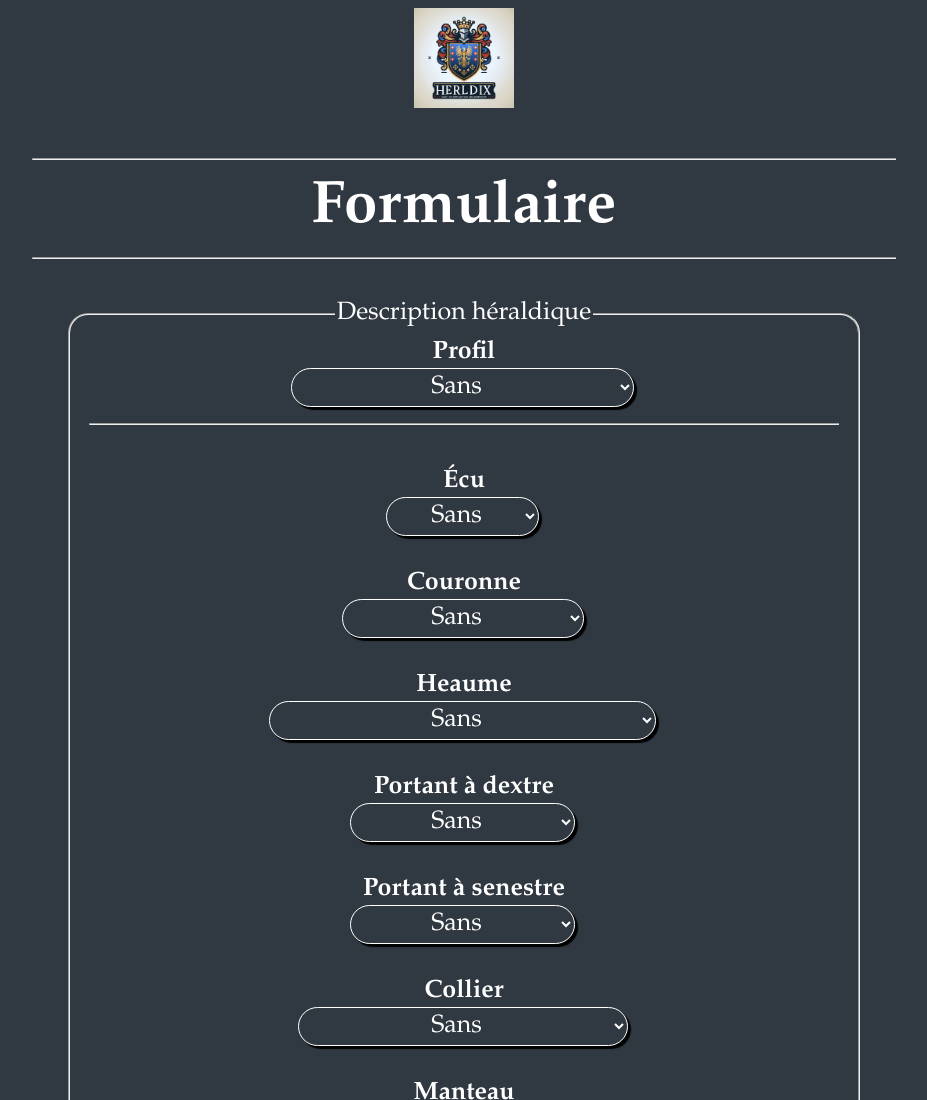
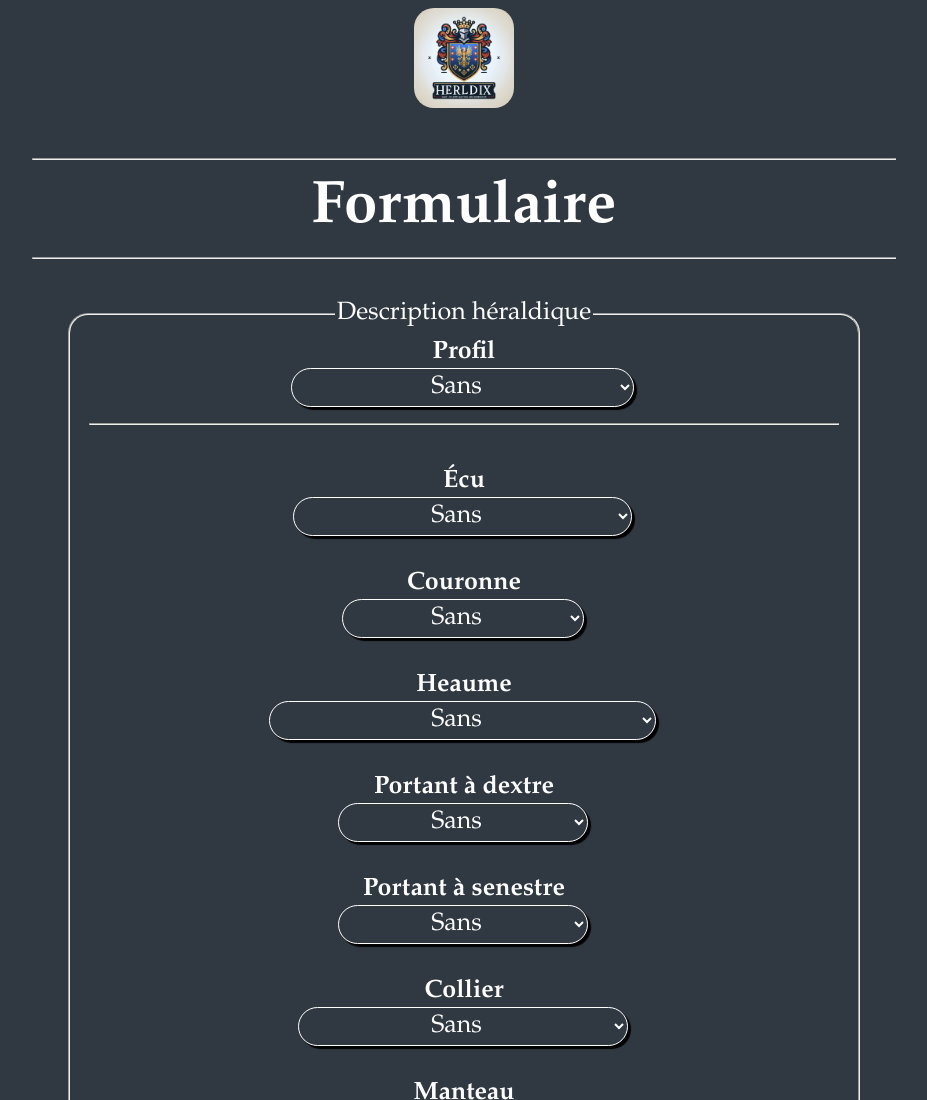
Before and after one commit to le-cavalier-riant/Heraldix, a plain HTML site: page Formulaire/Formulaire.html in a window 1280 px wide. Shown: the top 1100 px of the page, without its empty margins (176-1103 px from the left). Drawn offline with Linux system fonts and the light colour scheme.

Commit message:
fini fusion + ajouts

```diff
--- a/Armoiries/Liens.js
+++ b/Armoiries/Liens.js
@@ -7,24 +7,75 @@
 wikipédia = "https://upload.wikimedia.org/wikipedia/commons/";
 
 écus = {
-	"Chavagnac": [
-		"Écus/Chavagnac.png",
-	],
+	"Royaume de France": {
 		"France": [
 			"Écus/France.png",
 			wikipédia + "1/13/Blason_France_moderne.svg",
 			wikipédia + "7/78/Proposed_Blason_for_Île-de-France.svg",
 			wikipédia + "9/95/Blason_pays_fr_France_ancien.svg",
 		],
-	"España": [
-		wikipédia + "c/c7/Arms_of_Spain_(1977-1981).svg",
-	],
-	"England" :[
-		wikipédia + "1/1c/England_Arms_1405.svg",
+		"Chavagnac": [
+			"Écus/Chavagnac.png",
+			"https://data.man8rove.com/images/arms/full/1jo8ll90a-1.png",
+			"http://dechav.free.fr/png/Chavagnac_de_Champagne.png",
+			wikipédia + "d/d3/Blason_famille_Chavagnac_moderne.svg",
+			wikipédia + "d/d6/Blason_famille_fr_de_Chavagnac.svg",
+			wikipédia + "f/fb/Blason_famille_fr_de_Chavagnac_1.svg",
+			wikipédia + "0/06/Blason_famille_fr_de_Chavagnac_2.svg",
+
 		],
 		"Breizh": [
 			wikipédia + "d/d8/Armoiries_Bretagne_-_Arms_of_Brittany.svg",
 		],
+	},
+	"Empire français": {
+		"Bonaparte": [
+			wikipédia + "6/6e/Arms_of_the_French_Empire.svg",
+		],
+	},
+	"United Kingdom": {
+		"Kingdom": [
+			wikipédia + "2/2b/Arms_of_the_United_Kingdom.svg",
+		],
+		"England": [
+			wikipédia + "1/1c/England_Arms_1405.svg",
+			wikipédia + "f/f7/Royal_arms_of_England.svg",
+			wikipédia + "2/28/England_COA.svg",
+		],
+		"Alba": [
+			wikipédia + "b/bd/Royal_Arms_of_the_Kingdom_of_Scotland.svg",
+		],
+	},
+	"Reino de España": {
+		"España": [
+			wikipédia + "c/c7/Arms_of_Spain_(1977-1981).svg",
+		],
+	},
+	"Heiliges Römisches Reich": {
+		"Heiliges Römisches Reich" : [
+			wikipédia + "4/43/Arms_of_the_Holy_Roman_Emperor_(c.1433-c.1450).svg",
+		],
+	},
+	"Status Civitatis Vaticanӕ": {
+		"Civitas Vaticana": [
+			wikipédia + "3/3a/Coat_of_arms_of_Vatican_City_(2023–present).svg"
+		],
+	},
+	"Reino de Portugal": {
+		"Portugal": [
+			wikipédia + "6/6a/Royal_Arms_of_Portugal.svg",
+		],
+	},
+	"Groussherzogtum Lëtzebuerg": {
+		"Lëtzebuerg": [
+			wikipédia + "0/05/Arms_of_Luxembourg.svg",
+		],
+	},
+	"Konungariket Sverige": {
+		"Sverige": [
+			wikipédia + "a/a1/Shield_of_arms_of_Sweden.svg",
+		],
+	},
 }
 
 couronnes = {
@@ -80,6 +131,7 @@ couronnes = {
 			wikipédia + "e/e5/French_heraldic_crowns_-_Vidame.svg",
 		],
 		"Baron et pair": [
+			wikipédia + "archive/7/76/20100401071907!French_heraldic_crowns_-_baron_et_pair.svg",
 			wikipédia + "7/76/French_heraldic_crowns_-_baron_et_pair.svg",
 		],
 		"Baron": [
@@ -198,6 +250,7 @@ heaumes = {
 }
 
 portants = {
+	"**": {
 		"Ange": [
 			"Portants/Ange.png",
 			wikipédia + "f/ff/Angelic_Supporter_(Heraldry).svg",
@@ -249,10 +302,11 @@ portants = {
 		"Licorne": [
 			wikipédia + "9/96/Unicorn_Supporter_(Heraldry).svg",
 		],
+	},
 }
 
 colliers = {
-	"Autres": {
+	"**": {
 		"Corde": [
 			wikipédia + "1/1e/Heraldic_cord.svg",
 		],
@@ -293,7 +347,7 @@ manteaux = {
 }
 
 cimiers = {
-	"": {
+	"**": {
 		"Bassinet" : [
 			wikipédia + "a/aa/Bassinet.SVG",
 		],
@@ -301,13 +355,15 @@ cimiers = {
 }
 
 /*
-	%C3%8E	Î
-	%C3%A7	ç
-	%C3%A9	é
-	%C3%B1	ñ
-	%28	(
-	%29	)
-	%60	`
+	%21			!
+	%28			(
+	%29			)
+	%60			`
+	%C3%8E		Î
+	%C3%A7		ç
+	%C3%A9		é
+	%C3%B1		ñ
+	%E2%80%93	–
 */
 
 // ================================================================================================================= //
--- a/Formulaire/Formulaire.js
+++ b/Formulaire/Formulaire.js
@@ -4,20 +4,38 @@
 //                                                                                                                   //
 // ================================================================================================================= //
 
+codePays = {
+	"**": "**",
+	"RF": "Royaume de France",
+	"EF": "Empire français",
+	"VF": "Villes françaises",
+	"RE": "Reino de España",
+	"UK": "United Kingdom",
+	"HR": "Heiliges Römisches Reich",
+	"RP": "Reino de Portugal",
+	"GL": "Groussherzogtum Lëtzebuerg",
+	"KS": "Konungariket Sverige",
+	"SC": "Status Civitatis Vaticanӕ",
+}
+
 function accorder() {
 	document.getElementById("select-profil").addEventListener(
 		"change",
 		function() {
 			profil = this.value;
-			valeurs = profils[codePays[profils.split(" ")[0]]][profil.slice(3)] || profils["Sans"];
-			for ([nom, valeur] of Object.entries(valeurs)) {
-				document.getElementsByName(nom)[0].value = valeur;
+			valeurs = profils[codePays[profil.split(" ")[0]]][profil.slice(3)];
+			for (nom of Object.keys(valeurs)) {
+				// if (valeurs[nom][0] == "**") {
+				// 	document.getElementsByName(nom)[0].value = valeurs[nom][1];
+				// } else {
+					document.getElementsByName(nom)[0].value = valeurs[nom][0] + " " + valeurs[nom][1];
+				// }
 			}
 		}
 	);
 }
 
-function collier2() {
+/* function collier2() {
 	document.getElementsByName("collier")[0].addEventListener(
 		"change",
 		function() {
@@ -29,7 +47,7 @@ function collier2() {
 			}
 		}
 	);
-}
+} */
 
 function remplir() {
 	listes = [profils, écus, couronnes, heaumes, portants, portants, colliers, manteaux];
@@ -43,34 +61,28 @@ function remplir() {
 		optionSans.value = "";
 		selectProfil.appendChild(optionSans);
 		listePays = {
-			"Royaume de France": "RF ",
+			"**": "**",
+			"Royaume de France": "RF",
 			"Empire français": "EF",
-			"Villes français": "VF",
-			"Reino de España": "RE ",
-			"United Kingdom": "UK ",
+			"Villes françaises": "VF",
+			"Reino de España": "RE",
+			"United Kingdom": "UK",
+			"Heiliges Römisches Reich": "HR",
+			"Reino de Portugal": "RP",
+			"Groussherzogtum Lëtzebuerg": "GL",
+			"Konungariket Sverige": "KS",
+			"Status Civitatis Vaticanӕ": "SC",
 		}
-		code = "";
-		if (liste == écus || liste == portants) {
-			for (champ of Object.keys(liste)) {
-				option = document.createElement("option");
-				option.textContent = champ;
-				option.value = code + champ;
-				selectProfil.appendChild(option);
-			}
-		}
-		else {
 		for (pays of Object.keys(liste)) {
-				code = listePays[pays];
 			optgroup = document.createElement("optgroup");
 			optgroup.label = pays;
 			for (champ of Object.keys(liste[pays])) {
 				option = document.createElement("option");
 				option.textContent = champ;
-					option.value = code + champ;
+				option.value = listePays[pays] + " " + champ;
 				optgroup.appendChild(option);
 			}
 			selectProfil.appendChild(optgroup);
-			}
 		}
 		index ++;
 	}
--- a/Formulaire/Profils.js
+++ b/Formulaire/Profils.js
@@ -5,311 +5,305 @@
 // ================================================================================================================= //
 
 profils = {
-	"Autres": {
-		"Sans": {
-			"collier": "Sans",
-			"couronne": "",
-			"cri": "",
-			"devise": "",
-			"écu": "Sans",
-			"heaume": "Sans",
-			"manteau": "Sans",
-			"portant-dextre": "Sans",
-			"portant-senestre": "Sans"
-		},
-	},
 	"Royaume de France": {
 		"Roi": {
-			"collier": "Ordre de Saint-Michel",
-			"couronne": "Roi",
-			"cri": "Montjoie ! Saint Denis !",
-			"devise": "Lilia non laborant neque nent",
-			"écu": "France",
-			"heaume": "Roi",
-			"manteau": "France",
-			"portant-dextre": "Ange",
-			"portant-senestre": "Ange"
+			"collier": ["RF", "Ordre de Saint-Michel"],
+			"couronne": ["RF", "Roi"],
+			"cri": ["**", "Montjoie ! Saint Denis !"],
+			"devise": ["**", "Lilia non laborant neque nent"],
+			"écu": ["RF", "France"],
+			"heaume": ["RF", "Roi"],
+			"manteau": ["RF", "France"],
+			"portant-dextre": ["**", "Ange"],
+			"portant-senestre": ["**", "Ange"],
 		},
 		"Dauphin": {
-			"collier": "Sans",
-			"couronne": "Dauphin",
-			"cri": "Montjoie ! Saint Denis !",
-			"devise": "Lilia non laborant neque nent",
-			"écu": "France",
-			"heaume": "Roi",
-			"manteau": "France",
-			"portant-dextre": "Ange",
-			"portant-senestre": "Ange"
+			"collier": ["**", ""],
+			"couronne": ["RF", "Dauphin"],
+			"cri": ["**", "Montjoie ! Saint Denis !"],
+			"devise": ["**", "Lilia non laborant neque nent"],
+			"écu": ["RF", "France"],
+			"heaume": ["RF", "Roi"],
+			"manteau": ["RF", "France"],
+			"portant-dextre": ["**", "Ange"],
+			"portant-senestre": ["**", "Ange"],
 		},
 		"Fils": {
-			"collier": "Sans",
-			"couronne": "Fils",
-			"cri": "Montjoie ! Saint Denis !",
-			"devise": "Lilia non laborant neque nent",
-			"écu": "France",
-			"heaume": "Roi",
-			"manteau": "France",
-			"portant-dextre": "Ange",
-			"portant-senestre": "Ange"
+			"collier": ["**", ""],
+			"couronne": ["RF", "Fils"],
+			"cri": ["**", "Montjoie ! Saint Denis !"],
+			"devise": ["**", "Lilia non laborant neque nent"],
+			"écu": ["RF", "France"],
+			"heaume": ["RF", "Roi"],
+			"manteau": ["RF", "France"],
+			"portant-dextre": ["**", "Ange"],
+			"portant-senestre": ["**", "Ange"],
 		},
 		"Petit-fils": {
-			"collier": "Sans",
-			"couronne": "Petit-fils",
-			"cri": "Montjoie ! Saint Denis !",
-			"devise": "Lilia non laborant neque nent",
-			"écu": "France",
-			"heaume": "Roi",
-			"manteau": "France",
-			"portant-dextre": "Ange",
-			"portant-senestre": "Ange"
+			"collier": ["**", ""],
+			"couronne": ["RF", "Petit-fils"],
+			"cri": ["**", "Montjoie ! Saint Denis !"],
+			"devise": ["**", "Lilia non laborant neque nent"],
+			"écu": ["RF", "France"],
+			"heaume": ["RF", "Roi"],
+			"manteau": ["RF", "France"],
+			"portant-dextre": ["**", "Ange"],
+			"portant-senestre": ["**", "Ange"],
 		},
 		"Prince": {
-			"collier": "Sans",
-			"couronne": "Prince",
-			"cri": "",
-			"devise": "",
-			"écu": "France",
-			"heaume": "Prince",
-			"manteau": "France",
-			"portant-dextre": "Sans",
-			"portant-senestre": "Sans"
+			"collier": ["**", ""],
+			"couronne": ["RF", "Prince"],
+			"cri": ["**", ""],
+			"devise": ["**", ""],
+			"écu": ["RF", "France"],
+			"heaume": ["RF", "Prince"],
+			"manteau": ["RF", "France"],
+			"portant-dextre": ["**", ""],
+			"portant-senestre": ["**", ""],
 		},
 		"Duc souverain et pair": {
-			"collier": "Sans",
-			"couronne": "Duc",
-			"cri": "",
-			"devise": "",
-			"écu": "Sans",
-			"heaume": "Prince",
-			"manteau": "Pair",
-			"portant-dextre": "Sans",
-			"portant-senestre": "Sans"
+			"collier": ["**", ""],
+			"couronne": ["RF", "Duc"],
+			"cri": ["**", ""],
+			"devise": ["**", ""],
+			"écu": ["**", ""],
+			"heaume": ["RF", "Prince"],
+			"manteau": ["RF", "Pair"],
+			"portant-dextre": ["**", ""],
+			"portant-senestre": ["**", ""],
 		},
 		"Duc souverain": {
-			"collier": "Sans",
-			"couronne": "Duc",
-			"cri": "",
-			"devise": "",
-			"écu": "Sans",
-			"heaume": "Prince",
-			"manteau": "Sans",
-			"portant-dextre": "Sans",
-			"portant-senestre": "Sans"
+			"collier": ["**", ""],
+			"couronne": ["RF", "Duc"],
+			"cri": ["**", ""],
+			"devise": ["**", ""],
+			"écu": ["**", ""],
+			"heaume": ["RF", "Prince"],
+			"manteau": ["**", ""],
+			"portant-dextre": ["**", ""],
+			"portant-senestre": ["**", ""],
 		},
 		"Duc non souverain et pair": {
-			"collier": "Sans",
-			"couronne": "Duc",
-			"cri": "",
-			"devise": "",
-			"écu": "Sans",
-			"heaume": "Duc",
-			"manteau": "Pair",
-			"portant-dextre": "Sans",
-			"portant-senestre": "Sans"
+			"collier": ["**", ""],
+			"couronne": ["RF", "Duc"],
+			"cri": ["**", ""],
+			"devise": ["**", ""],
+			"écu": ["**", ""],
+			"heaume": ["RF", "Duc"],
+			"manteau": ["RF", "Pair"],
+			"portant-dextre": ["**", ""],
+			"portant-senestre": ["**", ""],
 		},
 		"Duc non souverain": {
-			"collier": "Sans",
-			"couronne": "Duc",
-			"cri": "",
-			"devise": "",
-			"écu": "Sans",
-			"heaume": "Duc",
-			"manteau": "Sans",
-			"portant-dextre": "Sans",
-			"portant-senestre": "Sans"
+			"collier": ["**", ""],
+			"couronne": ["RF", "Duc"],
+			"cri": ["**", ""],
+			"devise": ["**", ""],
+			"écu": ["**", ""],
+			"heaume": ["RF", "Duc"],
+			"manteau": ["**", ""],
+			"portant-dextre": ["**", ""],
+			"portant-senestre": ["**", ""],
 		},
 		"Marquis et pair": {
-			"collier": "Sans",
-			"couronne": "Marquis et pair",
-			"cri": "",
-			"devise": "",
-			"écu": "Sans",
-			"heaume": "Marquis",
-			"manteau": "Pair",
-			"portant-dextre": "Sans",
-			"portant-senestre": "Sans"
+			"collier": ["**", ""],
+			"couronne": ["RF", "Marquis et pair"],
+			"cri": ["**", ""],
+			"devise": ["**", ""],
+			"écu": ["**", ""],
+			"heaume": ["RF", "Marquis"],
+			"manteau": ["RF", "Pair"],
+			"portant-dextre": ["**", ""],
+			"portant-senestre": ["**", ""],
 		},
 		"Marquis": {
-			"collier": "Sans",
-			"couronne": "Marquis",
-			"cri": "",
-			"devise": "",
-			"écu": "Sans",
-			"heaume": "Marquis",
-			"manteau": "Sans",
-			"portant-dextre": "Sans",
-			"portant-senestre": "Sans"
+			"collier": ["**", ""],
+			"couronne": ["RF", "Marquis"],
+			"cri": ["**", ""],
+			"devise": ["**", ""],
+			"écu": ["**", ""],
+			"heaume": ["RF", "Marquis"],
+			"manteau": ["**", ""],
+			"portant-dextre": ["**", ""],
+			"portant-senestre": ["**", ""],
 		},
 		"Comte et pair": {
-			"collier": "Sans",
-			"couronne": "Comte et pair",
-			"cri": "",
-			"devise": "",
-			"écu": "Sans",
-			"heaume": "Comte",
-			"manteau": "Pair",
-			"portant-dextre": "Sans",
-			"portant-senestre": "Sans"
+			"collier": ["**", ""],
+			"couronne": ["RF", "Comte et pair"],
+			"cri": ["**", ""],
+			"devise": ["**", ""],
+			"écu": ["**", ""],
+			"heaume": ["RF", "Comte"],
+			"manteau": ["RF", "Pair"],
+			"portant-dextre": ["**", ""],
+			"portant-senestre": ["**", ""],
 		},
 		"Comte": {
-			"collier": "Sans",
-			"couronne": "Comte",
-			"cri": "",
-			"devise": "",
-			"écu": "Sans",
-			"heaume": "Comte",
-			"manteau": "Sans",
-			"portant-dextre": "Sans",
-			"portant-senestre": "Sans"
+			"collier": ["**", ""],
+			"couronne": ["RF", "Comte"],
+			"cri": ["**", ""],
+			"devise": ["**", ""],
+			"écu": ["**", ""],
+			"heaume": ["RF", "Comte"],
+			"manteau": ["**", ""],
+			"portant-dextre": ["**", ""],
+			"portant-senestre": ["**", ""],
 		},
 		"Vicomte": {
-			"collier": "Sans",
-			"couronne": "Vicomte",
-			"cri": "",
-			"devise": "",
-			"écu": "Sans",
-			"heaume": "Comte",
-			"manteau": "Sans",
-			"portant-dextre": "Sans",
-			"portant-senestre": "Sans"
+			"collier": ["**", ""],
+			"couronne": ["RF", "Vicomte"],
+			"cri": ["**", ""],
+			"devise": ["**", ""],
+			"écu": ["**", ""],
+			"heaume": ["RF", "Comte"],
+			"manteau": ["**", ""],
+			"portant-dextre": ["**", ""],
+			"portant-senestre": ["**", ""],
 		},
 		"Vidame": {
-			"collier": "Sans",
-			"couronne": "Vidame",
-			"cri": "",
-			"devise": "",
-			"écu": "Sans",
-			"heaume": "Comte",
-			"manteau": "Sans",
-			"portant-dextre": "Sans",
-			"portant-senestre": "Sans"
+			"collier": ["**", ""],
+			"couronne": ["RF", "Vidame"],
+			"cri": ["**", ""],
+			"devise": ["**", ""],
+			"écu": ["**", ""],
+			"heaume": ["RF", "Comte"],
+			"manteau": ["**", ""],
+			"portant-dextre": ["**", ""],
+			"portant-senestre": ["**", ""],
 		},
 		"Baron et pair": {
-			"collier": "Sans",
-			"couronne": "Baron et pair",
-			"cri": "",
-			"devise": "",
-			"écu": "Sans",
-			"heaume": "Baron",
-			"manteau": "Pair",
-			"portant-dextre": "Sans",
-			"portant-senestre": "Sans"
+			"collier": ["**", ""],
+			"couronne": ["RF", "Baron et pair"],
+			"cri": ["**", ""],
+			"devise": ["**", ""],
+			"écu": ["**", ""],
+			"heaume": ["RF", "Baron"],
+			"manteau": ["RF", "Pair"],
+			"portant-dextre": ["**", ""],
+			"portant-senestre": ["**", ""],
 		},
 		"Baron": {
-			"collier": "Sans",
-			"couronne": "Baron",
-			"cri": "",
-			"devise": "",
-			"écu": "Sans",
-			"heaume": "Baron",
-			"manteau": "Sans",
-			"portant-dextre": "Sans",
-			"portant-senestre": "Sans"
+			"collier": ["**", ""],
+			"couronne": ["RF", "Baron"],
+			"cri": ["**", ""],
+			"devise": ["**", ""],
+			"écu": ["**", ""],
+			"heaume": ["RF", "Baron"],
+			"manteau": ["**", ""],
+			"portant-dextre": ["**", ""],
+			"portant-senestre": ["**", ""],
 		},
 		"Banneret": {
-			"collier": "Sans",
-			"couronne": "Banneret",
-			"cri": "",
-			"devise": "",
-			"écu": "Sans",
-			"heaume": "Sans",
-			"manteau": "Sans",
-			"portant-dextre": "Sans",
-			"portant-senestre": "Sans"
+			"collier": ["**", ""],
+			"couronne": ["RF", "Banneret"],
+			"cri": ["**", ""],
+			"devise": ["**", ""],
+			"écu": ["**", ""],
+			"heaume": ["**", ""],
+			"manteau": ["**", ""],
+			"portant-dextre": ["**", ""],
+			"portant-senestre": ["**", ""],
 		},
 		"Chevalier": {
-			"collier": "Sans",
-			"couronne": "Chevalier",
-			"cri": "",
-			"devise": "",
-			"écu": "Sans",
-			"heaume": "Sans",
-			"manteau": "Sans",
-			"portant-dextre": "Sans",
-			"portant-senestre": "Sans"
+			"collier": ["**", ""],
+			"couronne": ["RF", "Chevalier"],
+			"cri": ["**", ""],
+			"devise": ["**", ""],
+			"écu": ["**", ""],
+			"heaume": ["**", ""],
+			"manteau": ["**", ""],
+			"portant-dextre": ["**", ""],
+			"portant-senestre": ["**", ""],
 		},
 		"Anobli": {
-			"collier": "Sans",
-			"couronne": "Sans",
-			"cri": "",
-			"devise": "",
-			"écu": "Sans",
-			"heaume": "Anobli",
-			"manteau": "Sans",
-			"portant-dextre": "Sans",
-			"portant-senestre": "Sans"
+			"collier": ["**", ""],
+			"couronne": ["**", ""],
+			"cri": ["**", ""],
+			"devise": ["**", ""],
+			"écu": ["**", ""],
+			"heaume": ["RF", "Anobli"],
+			"manteau": ["**", ""],
+			"portant-dextre": ["**", ""],
+			"portant-senestre": ["**", ""],
 		},
 		"Bâtard": {
-			"collier": "Sans",
-			"couronne": "Sans",
-			"cri": "",
-			"devise": "",
-			"écu": "Sans",
-			"heaume": "Bâtard",
-			"manteau": "Sans",
-			"portant-dextre": "Sans",
-			"portant-senestre": "Sans"
+			"collier": ["**", ""],
+			"couronne": ["**", ""],
+			"cri": ["**", ""],
+			"devise": ["**", ""],
+			"écu": ["**", ""],
+			"heaume": ["RF", "Bâtard"],
+			"manteau": ["**", ""],
+			"portant-dextre": ["**", ""],
+			"portant-senestre": ["**", ""],
 		},
 	},
 	"Villes françaises": {
 		"Capitale": {
-			"collier": "Sans",
-			"couronne": "Capitale",
-			"cri": "",
-			"devise": "",
-			"écu": "Sans",
-			"heaume": "Sans",
-			"manteau": "Sans",
-			"portant-dextre": "Sans",
-			"portant-senestre": "Sans"
+			"collier": ["**", ""],
+			"couronne": ["VF", "Capitale"],
+			"cri": ["**", ""],
+			"devise": ["**", ""],
+			"écu": ["**", ""],
+			"heaume": ["**", ""],
+			"manteau": ["**", ""],
+			"portant-dextre": ["**", ""],
+			"portant-senestre": ["**", ""],
 		},
 		"Chef-lieu": {
-			"collier": "Sans",
-			"couronne": "Chef-lieu",
-			"cri": "",
-			"devise": "",
-			"écu": "Sans",
-			"heaume": "Sans",
-			"manteau": "Sans",
-			"portant-dextre": "Sans",
-			"portant-senestre": "Sans"
+			"collier": ["**", ""],
+			"couronne": ["VF", "Chef-lieu"],
+			"cri": ["**", ""],
+			"devise": ["**", ""],
+			"écu": ["**", ""],
+			"heaume": ["**", ""],
+			"manteau": ["**", ""],
+			"portant-dextre": ["**", ""],
+			"portant-senestre": ["**", ""],
 		},
 		"Commune": {
-			"collier": "Sans",
-			"couronne": "Commune",
-			"cri": "",
-			"devise": "",
-			"écu": "Sans",
-			"heaume": "Sans",
-			"manteau": "Sans",
-			"portant-dextre": "Sans",
-			"portant-senestre": "Sans"
+			"collier": ["**", ""],
+			"couronne": ["VF", "Commune"],
+			"cri": ["**", ""],
+			"devise": ["**", ""],
+			"écu": ["**", ""],
+			"heaume": ["**", ""],
+			"manteau": ["**", ""],
+			"portant-dextre": ["**", ""],
+			"portant-senestre": ["**", ""],
 		},
 	},
 	"Reino de España": {
 		"Rey de España": {
-			"collier": "Orden del Toisón de Oro",
-			"couronne": "Rey de España",
-			"cri": "Una grande libre",
-			"devise": "Plus ultra",
-			"écu": "España",
-			"heaume": "Sans",
-			"manteau": "Grande",
-			"portant-dextre": "Sans",
-			"portant-senestre": "Sans"
+			"collier": ["RE", "Orden del Toisón de Oro"],
+			"couronne": ["RE", "Rey de España"],
+			"cri": ["**", "Una grande libre"],
+			"devise": ["**", "Plus ultra"],
+			"écu": ["RE", "España"],
+			"heaume": ["**", ""],
+			"manteau": ["RE", "Grande"],
+			"portant-dextre": ["**", ""],
+			"portant-senestre": ["**", ""],
 		},
 		"Grande": {
-			"collier": "Sans",
-			"couronne": "Grande",
-			"cri": "",
-			"devise": "",
-			"écu": "Sans",
-			"heaume": "Sans",
-			"manteau": "Grande",
-			"portant-dextre": "Sans",
-			"portant-senestre": "Sans"
+			"collier": ["**", ""],
+			"couronne": ["RE", "Grande"],
+			"cri": ["**", ""],
+			"devise": ["**", ""],
+			"écu": ["**", ""],
+			"heaume": ["**", ""],
+			"manteau": ["RE", "Grande"],
+			"portant-dextre": ["**", ""],
+			"portant-senestre": ["**", ""],
 		},
 	},
+	"Empire français": {},
+	"United Kingdom": {},
+	"Heiliges Römisches Reich": {},
+	"Status Civitatis Vaticanӕ": {},
+	"Reino de Portugal": {},
+	"Groussherzogtum Lëtzebuerg": {},
+	"Konungariket Sverige": {},
 };
 
 // ================================================================================================================= //
--- a/Héraldix.css
+++ b/Héraldix.css
@@ -57,9 +57,12 @@ h1 {
 
 img {
 	/* filter: drop-shadow(3px 3px 1px #000000); */
-	border-radius: 0;
+	border-radiux: 0;
 }
-.img-logo {width: 100px;}
+.img-logo {
+	width: 100px;
+	border-radius: 20px;
+}
 
 span {
 	font-family: Gabriola;
```
Also changed, not shown: Armoiries/Armoiries.js (+13 -17 lines), Héraldix.html (+1 -1 lines). Lines whose indentation alone changed are shown as unchanged.
